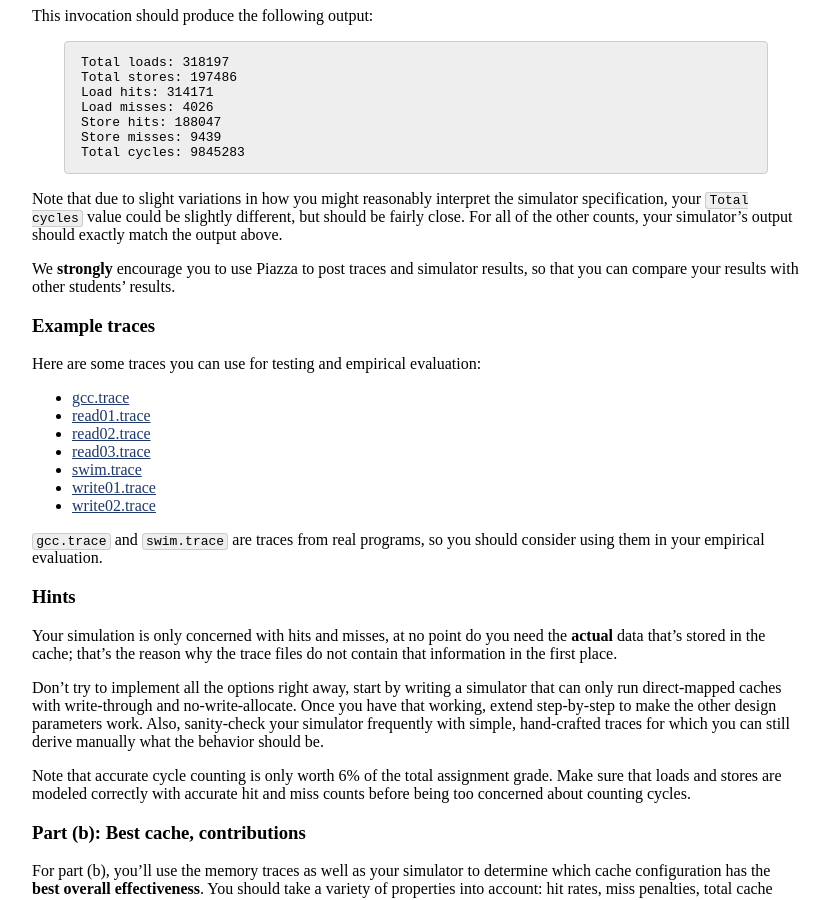
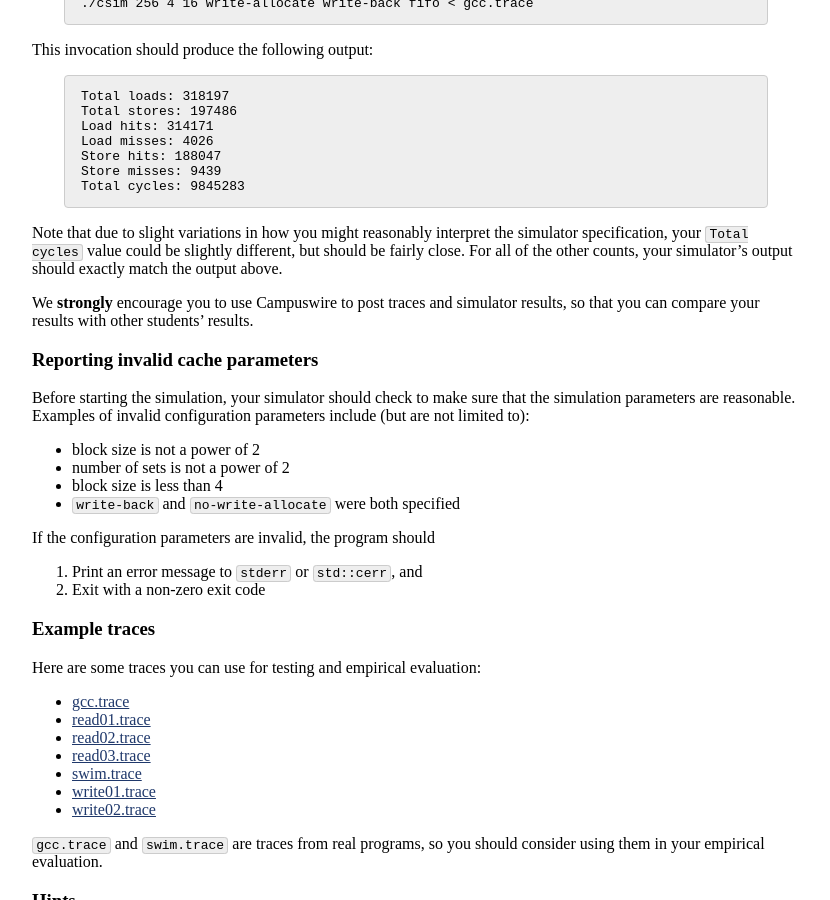
Before and after one commit to jhucsf/fall2021, a Jekyll site: the page built from assign/assign03.md, in a window 1280 px wide and 900 px high, scrolled down 3825 px. Shown: the whole window, without its empty margins (224-1054 px from the left). Built offline with Jekyll 4.4.1, drawn with Linux system fonts in a browser that asks for light colours; some of the changed text lies outside the part shown.

Commit message:
clarify expectations for error handling

```diff
--- a/assign/assign03.md
+++ b/assign/assign03.md
@@ -17,6 +17,10 @@ Assignment type: **Pair**, you may work with one partner
 special permission (**both partners must have late days to use**). If
 you anticipate using more than 48 late hours, please post privately
 (to instructors and TAs) on Campuswire to request permission.
+
+*Update 10/11*: clarify expectations for
+[reporting invalid cache parameters](#reporting-invalid-cache-parameters),
+correction to compiler options
 
 # Cache simulator
 
@@ -100,7 +104,7 @@ You must provide a `Makefile` such that
 * `make clean` removes all object files and executables, and
 * `make` or `make csim` compiles and links your program, producing an executable called `csim`
 
-Your code should compile cleanly with gcc 7.x using the `-Wall -Wextra --pedantic` compiler flags.
+Your code should compile cleanly with gcc 7.x using the `-Wall -Wextra -pedantic` compiler flags.
 **Important**: your `Makefile` **must** use these options.  If your `Makefile`
 does *not* compile your code with these options, you will forfeit all of
 the points for design and coding style.
@@ -261,8 +265,24 @@ simulator specification, your `Total cycles` value could be slightly different,
 but should be fairly close.  For all of the other counts, your simulator's
 output should exactly match the output above.
 
-We **strongly** encourage you to use Piazza to post traces and simulator results,
+We **strongly** encourage you to use Campuswire to post traces and simulator results,
 so that you can compare your results with other students' results.
+
+### Reporting invalid cache parameters
+
+Before starting the simulation, your simulator should check to make sure
+that the simulation parameters are reasonable.  Examples of invalid
+configuration parameters include (but are not limited to):
+
+* block size is not a power of 2
+* number of sets is not a power of 2
+* block size is less than 4
+* `write-back` and `no-write-allocate` were both specified
+
+If the configuration parameters are invalid, the program should
+
+1. Print an error message to `stderr` or `std::cerr`, and
+2. Exit with a non-zero exit code
 
 ### Example traces
 
```
Also changed, not shown: index.md (+2 -0 lines).
